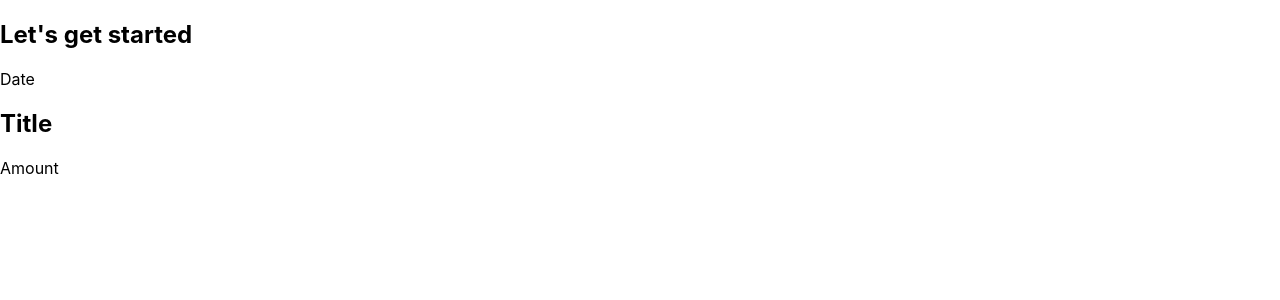
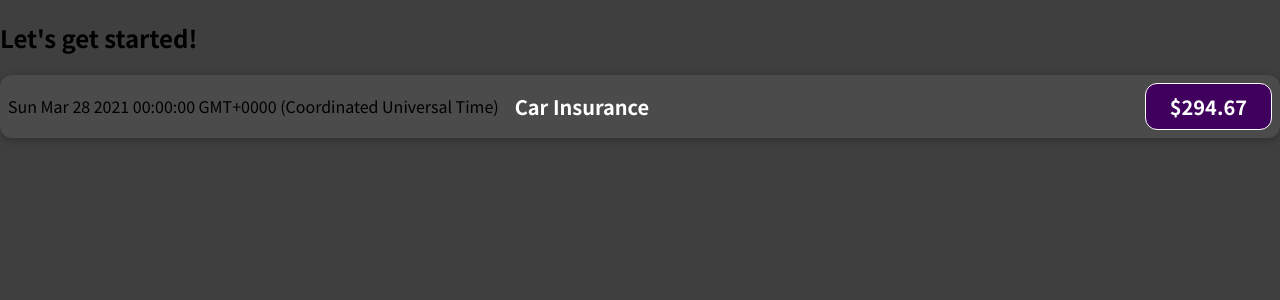
Before and after one commit to amitghade/React_expense, a JavaScript app: page / in a window 1280 px wide. Shown: the top 300 px of the page. Built offline with nearby package versions, Linux system fonts and the light colour scheme.

Commit message:
Outputting dynamic data and working with express'n

```diff
--- a/src/App.js
+++ b/src/App.js
@@ -1,12 +1,11 @@
-import ExpenseItem from "./components/ExpenseItem";
-
+import ExpenseItem from './components/ExpenseItem';
 
 function App() {
   return (
-   <div>
-    <h2>Let's get started</h2>
-    <ExpenseItem />
-   </div>
+    <div>
+      <h2>Let's get started!</h2>
+      <ExpenseItem></ExpenseItem>
+    </div>
   );
 }
 
--- /dev/null
+++ b/src/components/ExpenseItem.css
@@ -0,0 +1,56 @@
+.expense-item {
+  display: flex;
+  justify-content: space-between;
+  align-items: center;
+  box-shadow: 0 2px 8px rgba(0, 0, 0, 0.25);
+  padding: 0.5rem;
+  margin: 1rem 0;
+  border-radius: 12px;
+  background-color: #4b4b4b;
+}
+
+.expense-item__description {
+  display: flex;
+  flex-direction: column;
+  gap: 1rem;
+  align-items: flex-end;
+  flex-flow: column-reverse;
+  justify-content: flex-start;
+  flex: 1;
+}
+
+.expense-item h2 {
+  color: #3a3a3a;
+  font-size: 1rem;
+  flex: 1;
+  margin: 0 1rem;
+  color: white;
+}
+
+.expense-item__price {
+  font-size: 1rem;
+  font-weight: bold;
+  color: white;
+  background-color: #40005d;
+  border: 1px solid white;
+  padding: 0.5rem;
+  border-radius: 12px;
+}
+
+@media (min-width: 580px) {
+  .expense-item__description {
+    flex-direction: row;
+    align-items: center;
+    justify-content: flex-start;
+    flex: 1;
+  }
+
+  .expense-item__description h2 {
+    font-size: 1.25rem;
+  }
+
+  .expense-item__price {
+    font-size: 1.25rem;
+    padding: 0.5rem 1.5rem;
+  }
+}
--- a/src/components/ExpenseItem.js
+++ b/src/components/ExpenseItem.js
@@ -1,10 +1,16 @@
+import './ExpenseItem.css';
+
 function ExpenseItem() {
+  const expenseDate = new Date(2021, 2, 28);
+  const expenseTitle = "Car Insurance";
+  const expensePrice = 294.67
+
   return (
-    <div>
-      <div>Date</div>
-      <div>
-        <h2>Title</h2>
-        <div>Amount</div>
+    <div className="expense-item">
+      <div>{expenseDate.toString()}</div>
+      <div className="expense-item__description">
+        <h2>{expenseTitle}</h2>
+        <div className="expense-item__price">${expensePrice}</div>
       </div>
     </div>
   );
--- a/src/index.css
+++ b/src/index.css
@@ -1,13 +1,14 @@
+@import url('https://fonts.googleapis.com/css2?family=Noto+Sans+JP:wght@400;700&display=swap');
+
+* {
+  box-sizing: border-box;
+}
+
+html {
+  font-family: 'Noto Sans JP', sans-serif;
+}
+
 body {
   margin: 0;
-  font-family: -apple-system, BlinkMacSystemFont, 'Segoe UI', 'Roboto', 'Oxygen',
-    'Ubuntu', 'Cantarell', 'Fira Sans', 'Droid Sans', 'Helvetica Neue',
-    sans-serif;
-  -webkit-font-smoothing: antialiased;
-  -moz-osx-font-smoothing: grayscale;
+  background-color: #3f3f3f;
 }
-
-code {
-  font-family: source-code-pro, Menlo, Monaco, Consolas, 'Courier New',
-    monospace;
-}
--- a/src/index.js
+++ b/src/index.js
@@ -1,16 +1,7 @@
-import React from 'react';
 import ReactDOM from 'react-dom/client';
+
 import './index.css';
 import App from './App';
 
-
 const root = ReactDOM.createRoot(document.getElementById('root'));
-root.render(
-  <React.StrictMode>
-    <App />
-  </React.StrictMode>
-);
-
-// If you want to start measuring performance in your app, pass a function
-// to log results (for example: reportWebVitals(console.log))
-// or send to an analytics endpoint. Learn more: https://bit.ly/CRA-vitals
+root.render(<App />);
```
